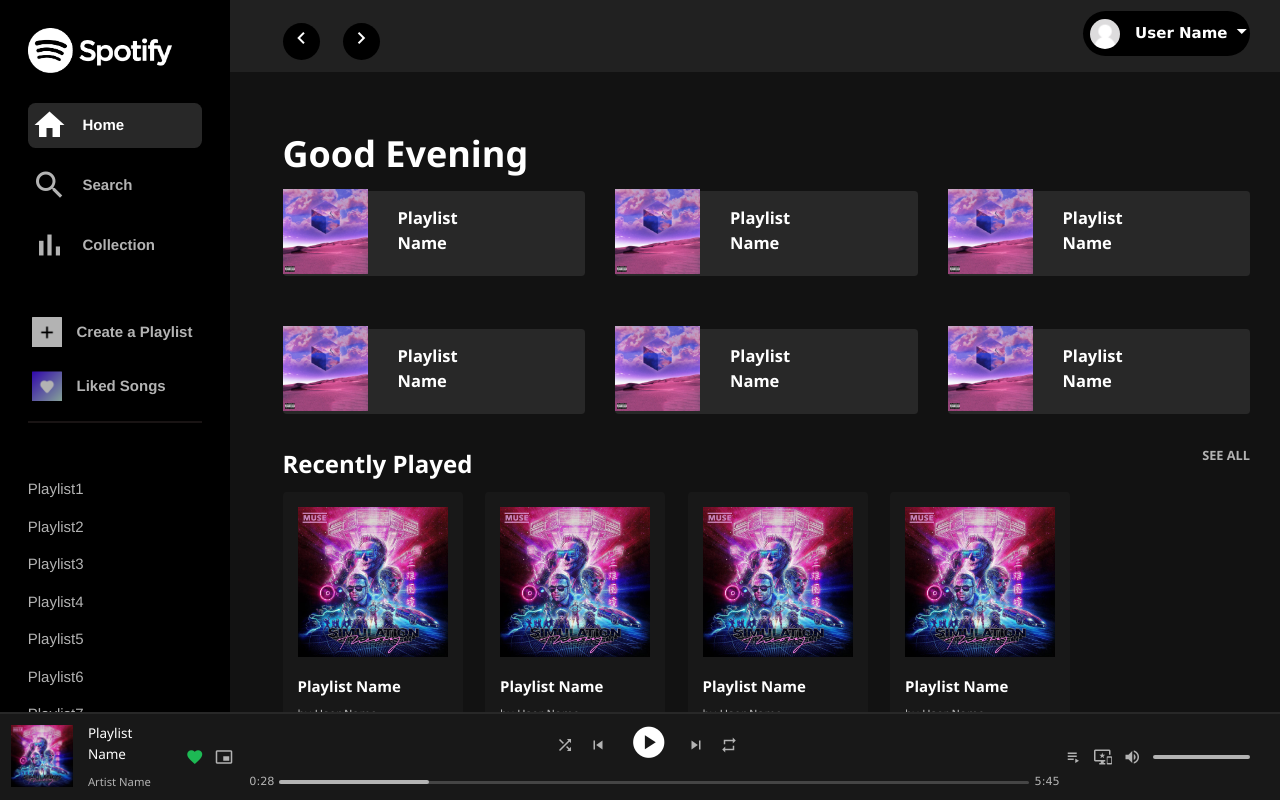
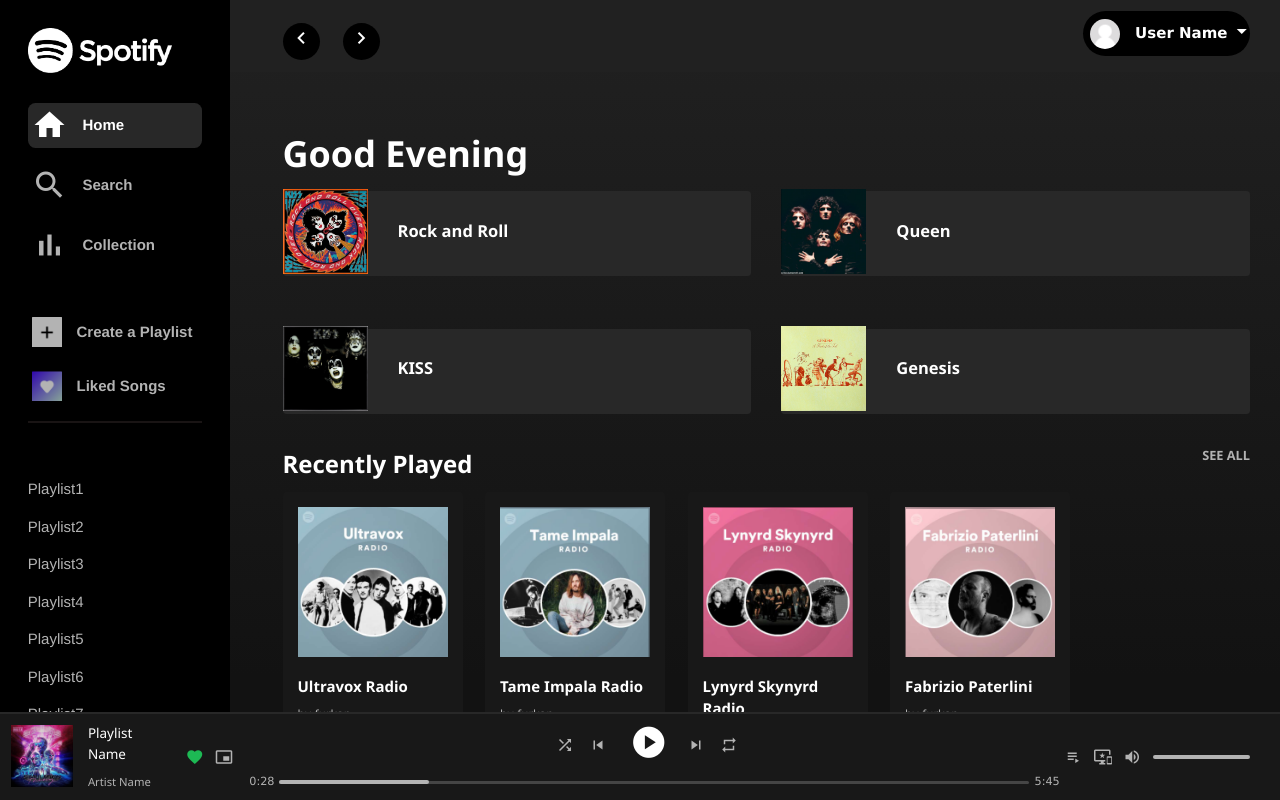
Before and after one commit to furkan-ceylan/spotify-clone, a Vue app: page / in a window 1280 px wide. Built offline with nearby package versions, Linux system fonts and the light colour scheme.

Commit message:
album images added

```diff
--- a/src/views/Home.vue
+++ b/src/views/Home.vue
@@ -15,7 +15,7 @@
         </div>
         <div class="header-right">
           <div class="profile">
-            <button @click="showDropDown = !showDropDown">
+            <button @click.prevent="showDropDown = !showDropDown">
               <img class="profile-photo" src="../assets/profilePhoto.png" />
               <span class="profile-name">User Name</span>
               <i class="material-icons" v-if="!showDropDown">
@@ -40,8 +40,8 @@
         <div class="content-playlists">
           <div class="playlist-card">
             <div class="playlist-card-left">
-              <img src="../assets/album2.jpg" />
-              <h4>Playlist Name</h4>
+              <img src="../assets/cover1.jpg" />
+              <h4>Rock and Roll</h4>
             </div>
             <div class="card-play-button">
               <i class="material-icons">play_arrow</i>
@@ -49,26 +49,8 @@
           </div>
           <div class="playlist-card">
             <div class="playlist-card-left">
-              <img src="../assets/album2.jpg" />
-              <h4>Playlist Name</h4>
-            </div>
-            <div class="card-play-button">
-              <i class="material-icons">play_arrow</i>
-            </div>
-          </div>
-          <div class="playlist-card">
-            <div class="playlist-card-left">
-              <img src="../assets/album2.jpg" />
-              <h4>Playlist Name</h4>
-            </div>
-            <div class="card-play-button">
-              <i class="material-icons">play_arrow</i>
-            </div>
-          </div>
-          <div class="playlist-card">
-            <div class="playlist-card-left">
-              <img src="../assets/album2.jpg" />
-              <h4>Playlist Name</h4>
+              <img src="../assets/cover2.jpg" />
+              <h4>Queen</h4>
             </div>
             <div class="card-play-button">
               <i class="material-icons">play_arrow</i>
@@ -76,8 +58,8 @@
           </div>
           <div class="playlist-card hide-medium">
             <div class="playlist-card-left">
-              <img src="../assets/album2.jpg" />
-              <h4>Playlist Name</h4>
+              <img src="../assets/cover3.jpg" />
+              <h4>KISS</h4>
             </div>
             <div class="card-play-button">
               <i class="material-icons">play_arrow</i>
@@ -85,8 +67,8 @@
           </div>
           <div class="playlist-card hide-medium">
             <div class="playlist-card-left">
-              <img src="../assets/album2.jpg" />
-              <h4>Playlist Name</h4>
+              <img src="../assets/cover4.jpg" />
+              <h4>Genesis</h4>
             </div>
             <div class="card-play-button">
               <i class="material-icons">play_arrow</i>
@@ -94,8 +76,8 @@
           </div>
           <div class="playlist-card hide-small">
             <div class="playlist-card-left">
-              <img src="../assets/album2.jpg" />
-              <h4>Playlist Name</h4>
+              <img src="../assets/cover5.jpg" />
+              <h4>Iron Maiden</h4>
             </div>
             <div class="card-play-button">
               <i class="material-icons">play_arrow</i>
@@ -103,8 +85,8 @@
           </div>
           <div class="playlist-card hide-small">
             <div class="playlist-card-left">
-              <img src="../assets/album2.jpg" />
-              <h4>Playlist Name</h4>
+              <img src="../assets/cover6.jpg" />
+              <h4>Guns N' Roses</h4>
             </div>
             <div class="card-play-button">
               <i class="material-icons">play_arrow</i>
@@ -120,86 +102,62 @@
         <div class="content-recently">
           <div class="recently-card">
             <div class="recently-card-top">
-              <img src="../assets/album.jpg" />
+              <img src="../assets/album3.png" />
               <div class="card-play-button recently-button">
                 <i class="material-icons">play_arrow</i>
               </div>
             </div>
             <div class="recetly-card-bottom">
-              <h4>Playlist Name</h4>
-              <p>by User Name</p>
+              <h4>Ultravox Radio</h4>
+              <p>by furkan</p>
             </div>
           </div>
           <div class="recently-card">
             <div class="recently-card-top">
-              <img src="../assets/album.jpg" />
+              <img src="../assets/album4.png" />
               <div class="card-play-button recently-button">
                 <i class="material-icons">play_arrow</i>
               </div>
             </div>
             <div class="recetly-card-bottom">
-              <h4>Playlist Name</h4>
-              <p>by User Name</p>
+              <h4>Tame Impala Radio</h4>
+              <p>by furkan</p>
             </div>
           </div>
-          <div class="recently-card hide-last2">
+          <div class="recently-card">
             <div class="recently-card-top">
-              <img src="../assets/album.jpg" />
+              <img src="../assets/album5.png" />
               <div class="card-play-button recently-button">
                 <i class="material-icons">play_arrow</i>
               </div>
             </div>
             <div class="recetly-card-bottom">
-              <h4>Playlist Name</h4>
-              <p>by User Name</p>
+              <h4>Lynyrd Skynyrd Radio</h4>
+              <p>by furkan</p>
             </div>
           </div>
-          <div class="recently-card hide-last2">
+          <div class="recently-card hide-last3">
             <div class="recently-card-top">
-              <img src="../assets/album.jpg" />
+              <img src="../assets/album6.png" />
               <div class="card-play-button recently-button">
                 <i class="material-icons">play_arrow</i>
               </div>
             </div>
             <div class="recetly-card-bottom">
-              <h4>Playlist Name</h4>
-              <p>by User Name</p>
+              <h4>Fabrizio Paterlini</h4>
+              <p>by furkan</p>
             </div>
           </div>
           <div class="recently-card hide-last">
             <div class="recently-card-top">
-              <img src="../assets/album.jpg" />
+              <img src="../assets/album7.png" />
               <div class="card-play-button recently-button">
                 <i class="material-icons">play_arrow</i>
               </div>
             </div>
             <div class="recetly-card-bottom">
-              <h4>Playlist Name</h4>
-              <p>by User Name</p>
-            </div>
-          </div>
-          <div class="recently-card hide-last">
-            <div class="recently-card-top">
-              <img src="../assets/album.jpg" />
-              <div class="card-play-button recently-button">
-                <i class="material-icons">play_arrow</i>
-              </div>
-            </div>
-            <div class="recetly-card-bottom">
-              <h4>Playlist Name</h4>
-              <p>by User Name</p>
-            </div>
-          </div>
-          <div class="recently-card hide-last">
-            <div class="recently-card-top">
-              <img src="../assets/album.jpg" />
-              <div class="card-play-button recently-button">
-                <i class="material-icons">play_arrow</i>
-              </div>
-            </div>
-            <div class="recetly-card-bottom">
-              <h4>Playlist Name</h4>
-              <p>by User Name</p>
+              <h4>Muse Radio</h4>
+              <p>by furkan</p>
             </div>
           </div>
         </div>
@@ -325,6 +283,12 @@ export default {
 .container {
   width: 100%;
   height: 100%;
+  background: rgb(18, 18, 18);
+  background: linear-gradient(
+    0deg,
+    rgba(18, 18, 18, 1) 5%,
+    rgba(33, 33, 33, 1) 100%
+  );
 }
 
 .content {
@@ -341,7 +305,7 @@ export default {
 .content-playlists {
   display: grid;
   align-items: center;
-  grid-template-columns: 1fr 1fr 1fr 1fr;
+  grid-template-columns: 1fr 1fr 1fr;
   grid-template-rows: 1fr 1fr;
   grid-gap: 2rem;
 }
@@ -500,9 +464,13 @@ h5:hover {
   display: block;
 }
 
+.hide-last3 {
+  display: block;
+}
+
 @media only screen and (max-width: 1445px) {
   .content-playlists {
-    grid-template-columns: 1fr 1fr 1fr;
+    grid-template-columns: 1fr 1fr;
     grid-template-rows: 1fr 1fr;
     grid-gap: 2rem;
   }
@@ -529,6 +497,9 @@ h5:hover {
     width: 200px;
     margin-top: 1rem;
   }
+  .hide-last3 {
+    display: none;
+  }
 }
 
 @media only screen and (max-width: 1145px) {
@@ -536,9 +507,6 @@ h5:hover {
     grid-template-columns: 1fr 1fr;
     grid-template-rows: 1fr 1fr;
     grid-gap: 2rem;
-  }
-  .hide-medium {
-    display: none;
   }
   .hide-small {
     display: none;
```
